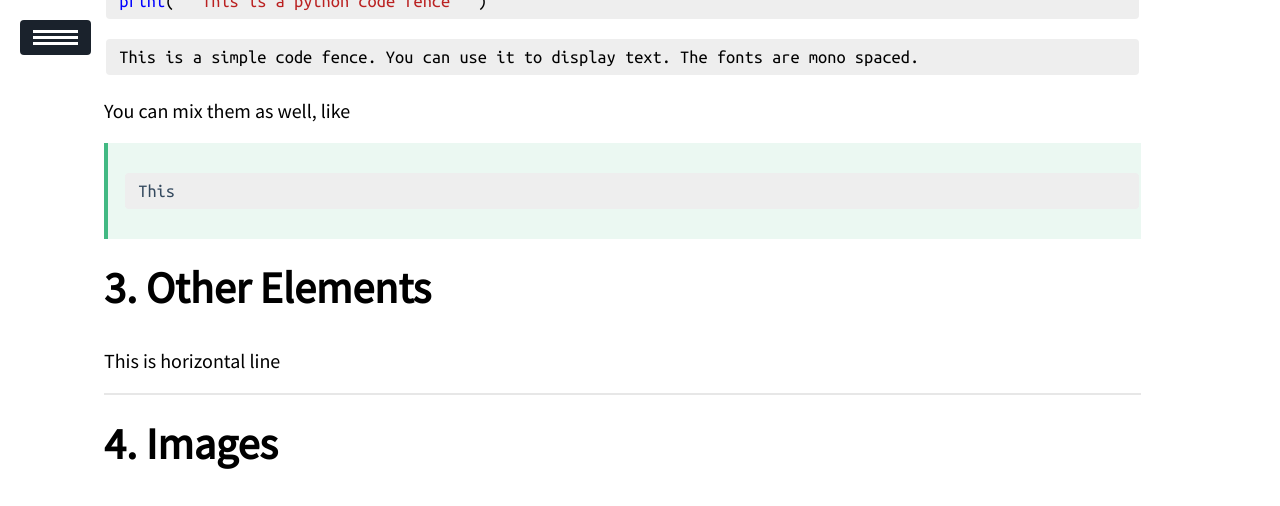
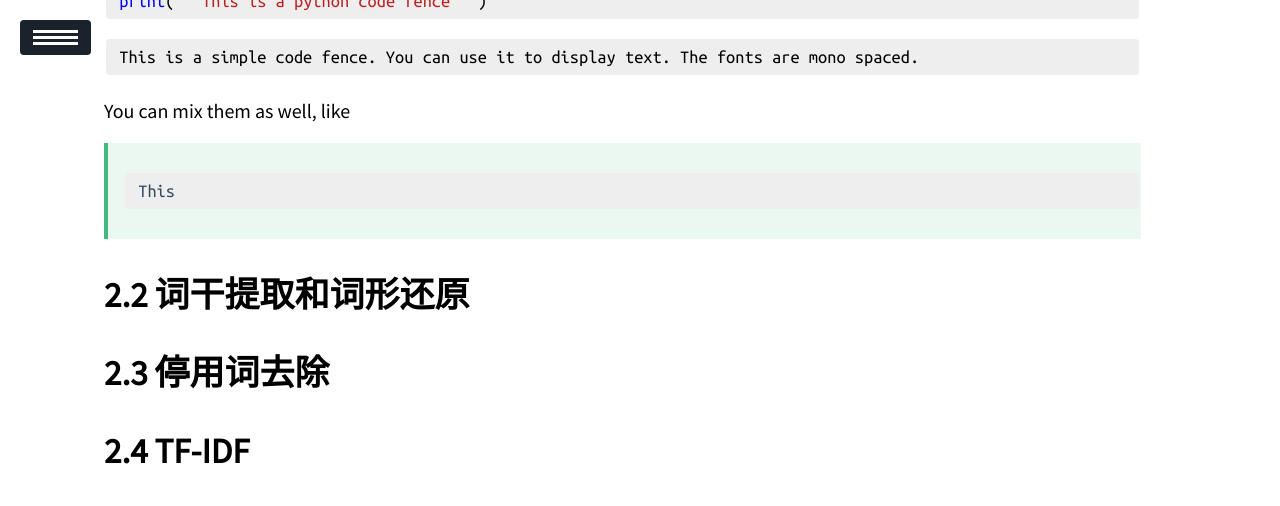
Before and after one commit to ssskz/ssskz.github.io, a Jekyll site: the page built from _posts/2024-5-19-NLP.md, in a window 1280 px wide and 1400 px high, scrolled down 1814 px. Shown: the top 506 px of the window. Built offline with Jekyll 4.4.1, drawn with Linux system fonts in a browser that asks for light colours; our own code applies the rules of GitHub Pages for plain Markdown files; formulas are drawn with MathJax 3; a script that is not in the unit is left out; some of the changed text lies outside the part shown.

Commit message:
1
Signed-off-by: ssskz <12497590+ssskz@user.noreply.gitee.com>

````diff
--- a/_posts/2024-5-19-NLP.md
+++ b/_posts/2024-5-19-NLP.md
@@ -64,7 +64,23 @@
 >  This
 > ```
 
-# Other Elements
+## 词干提取和词形还原
+
+## 停用词去除
+
+## TF-IDF
+
+## 关键词提取
+
+## 词嵌入
+
+## 情感分析
+
+## 主题建模
+
+## 文本摘要
+
+## 命名实体识别
 
 This is horizontal line
 
````
